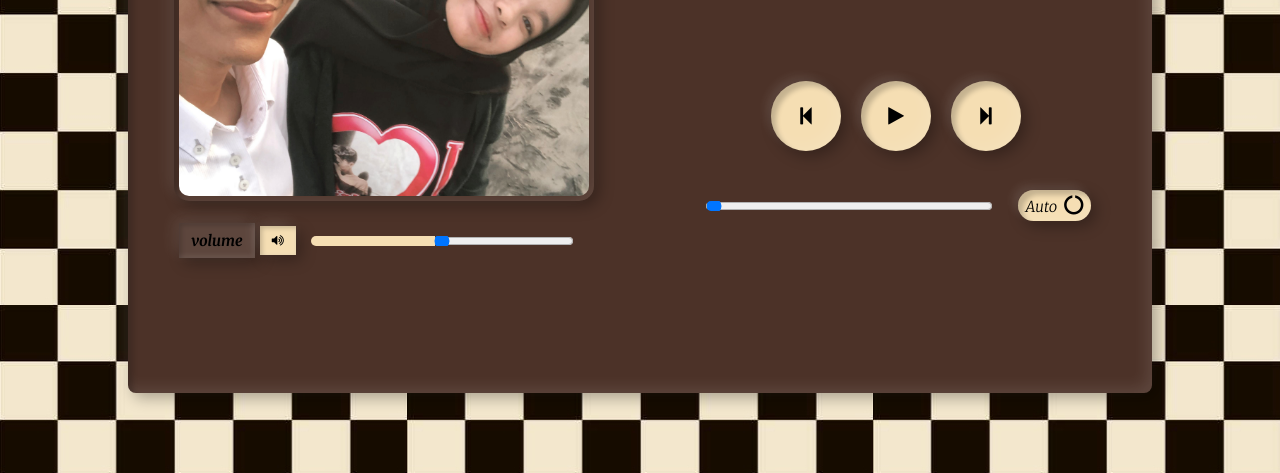
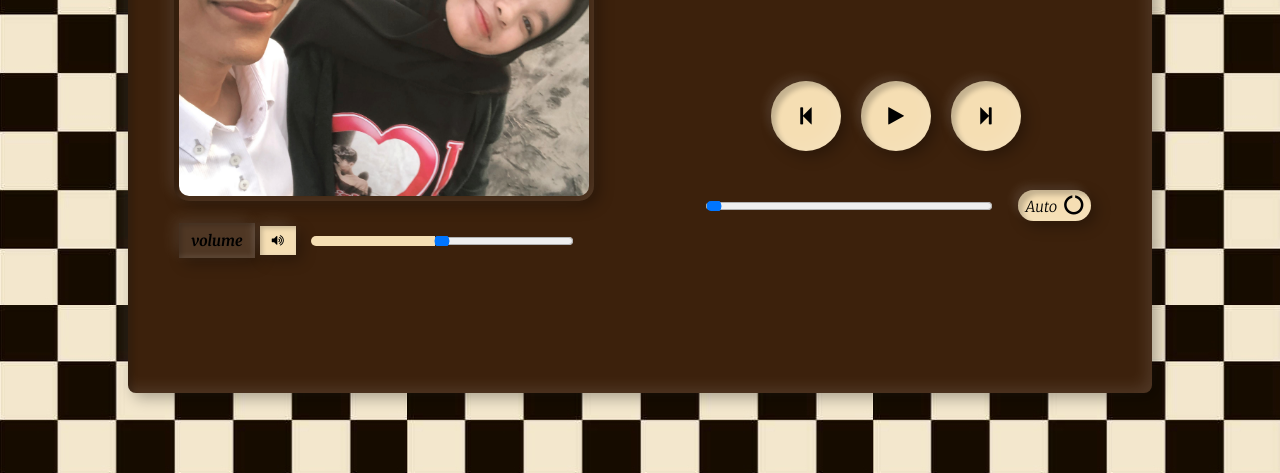
Before and after one commit to Amorecapit/bibubb, a plain HTML site: page musik.html in a window 1280 px wide. Shown: the part 327-800 px from the top of the page. Drawn offline with Linux system fonts and the light colour scheme.

Commit message:
Update styles.css

```diff
--- a/styles.css
+++ b/styles.css
@@ -20,7 +20,7 @@ body{
 	display: flex;
 	align-items: center;
 	justify-content: center;
-	background: #4C3228;
+	background: #3C210C;
 	border-radius: 8px;
 	box-shadow: inset 5px 5px 5px rgba(0,0,0,0.2),
 	 inset -5px -5px 15px rgba(255,255,255,0.1),
```
